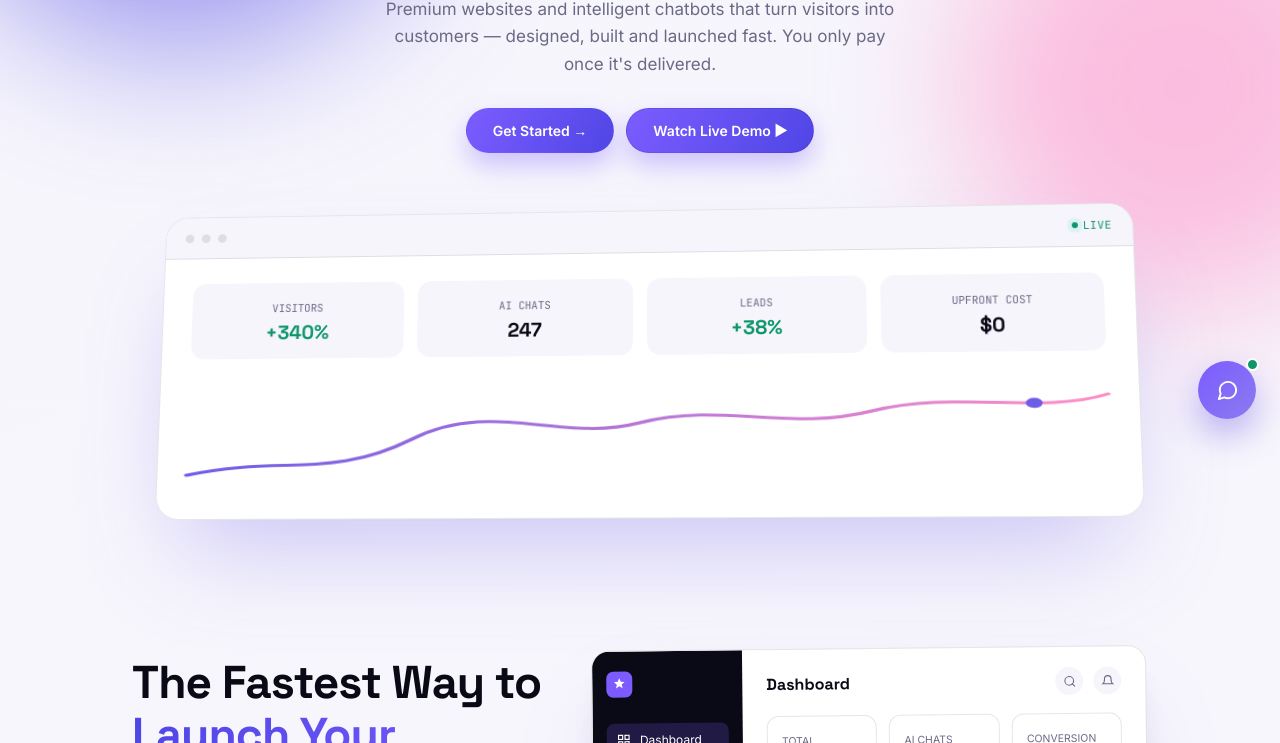
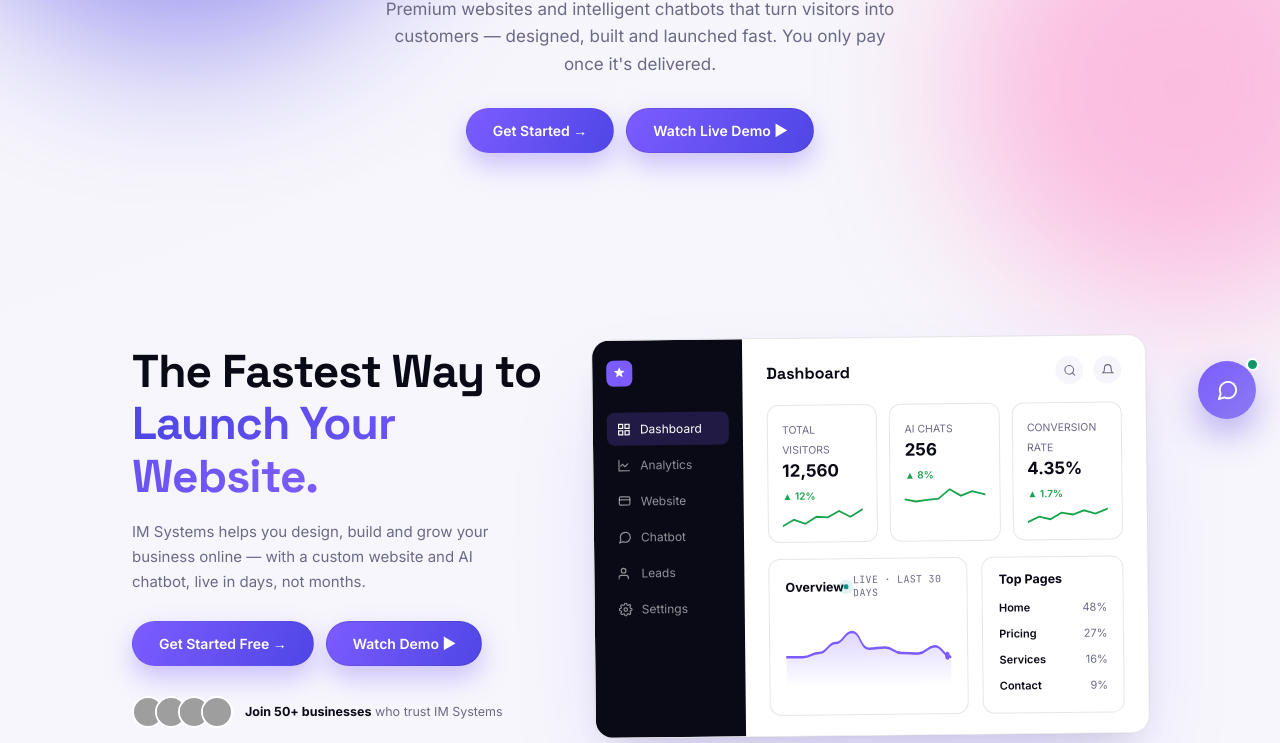
Before and after one commit to issammalih/Jadid, a plain HTML site: page index.html in a window 1280 px wide. Shown: the part 357-1100 px from the top of the page. Drawn offline with Linux system fonts and the light colour scheme; grey boxes are pictures that could not be loaded.

Commit message:
Update index.html

```diff
--- a/index.html
+++ b/index.html
@@ -354,34 +354,7 @@
       <a href="#chatlive" class="btn btn-ghost">Watch Live Demo ▶</a>
     </div>
 
-    <div class="stage">
-      <div class="panel" id="tiltPanel">
-        <div class="panel-top">
-          <div class="dots"><span></span><span></span><span></span></div>
-          <div class="live-chip"><i></i>LIVE</div>
-        </div>
-        <div class="panel-body">
-          <div class="kpi-row">
-            <div class="kpi"><span>VISITORS</span><b class="up">+340%</b></div>
-            <div class="kpi"><span>AI CHATS</span><b>247</b></div>
-            <div class="kpi"><span>LEADS</span><b class="up">+38%</b></div>
-            <div class="kpi"><span>UPFRONT COST</span><b>$0</b></div>
-          </div>
-          <div class="chart-wrap">
-            <svg viewBox="0 0 560 110" preserveAspectRatio="none">
-              <defs>
-                <linearGradient id="gradLine" x1="0" y1="0" x2="1" y2="0">
-                  <stop offset="0%" stop-color="#6c5ce7"/><stop offset="100%" stop-color="#ff8fc7"/>
-                </linearGradient>
-              </defs>
-              <path id="growthPath" d="M0,90 C60,70 90,95 140,55 C190,15 230,60 280,40 C330,20 370,50 420,30 C470,10 520,35 560,15"/>
-              <circle id="chartDot" r="5" fill="#6c5ce7"/>
-            </svg>
-          </div>
-        </div>
-      </div>
-    </div>
-  </div>
+
 </section>
 <!DOCTYPE html>
 <html lang="en">
```
